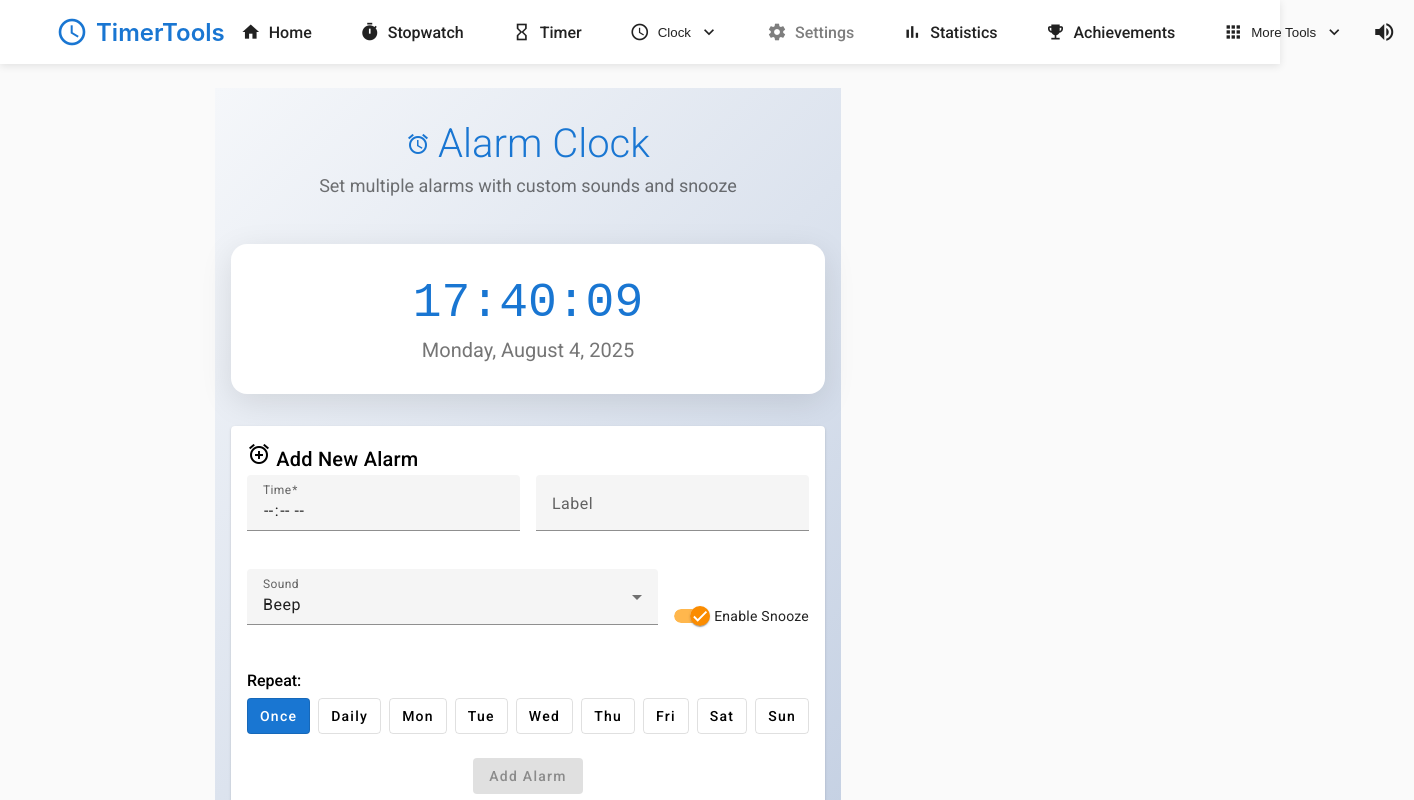
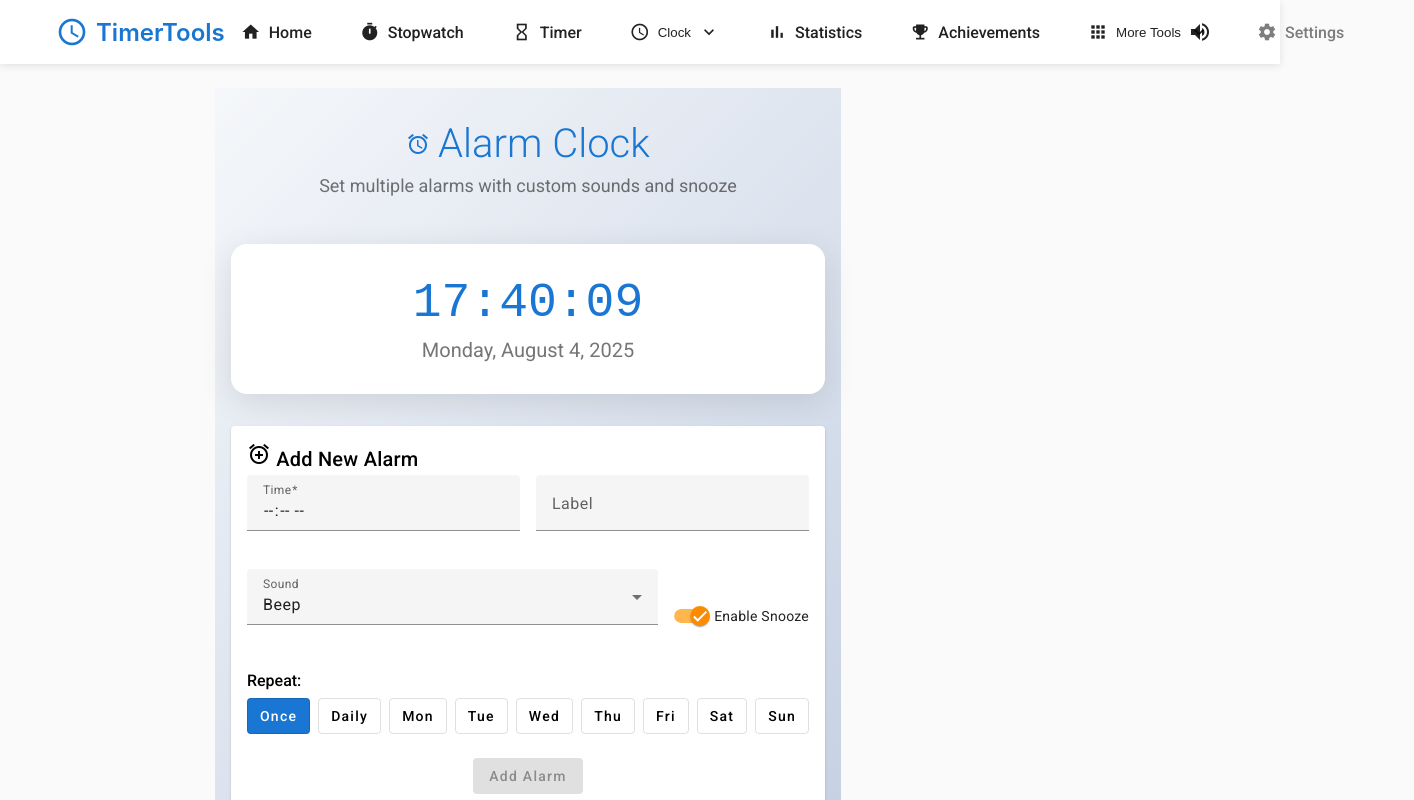
Before and after one commit to JithinM/angular-timers, an Angular app: page /clock/alarm in a window 1280 px wide. Shown: the top 800 px of the page, 1414 px wide, since content can reach past the window. Built offline with nearby package versions, Linux system fonts and the light colour scheme.

Commit message:
settings menu changes

```diff
--- a/src/app/app.component.html
+++ b/src/app/app.component.html
@@ -48,14 +48,6 @@
             </a>
           </div>
         </div>
-
-        <a routerLink="/settings"
-           class="nav-link"
-           [class.disabled]="!settingsMenuEnabled"
-           (click)="settingsMenuEnabled || $event.preventDefault()">
-          <mat-icon>settings</mat-icon>
-          <span>Settings</span>
-        </a>
 
         <a routerLink="/stats" class="nav-link">
           <mat-icon>bar_chart</mat-icon>
@@ -108,6 +100,14 @@
             </a>
           </div>
         </div>
+
+        <a routerLink="/settings"
+           class="nav-link"
+           [class.disabled]="!settingsMenuEnabled"
+           (click)="settingsMenuEnabled || $event.preventDefault()">
+          <mat-icon>settings</mat-icon>
+          <span>Settings</span>
+        </a>
       </div>
 
       <div class="nav-actions">
--- a/src/app/app.component.scss
+++ b/src/app/app.component.scss
@@ -57,6 +57,8 @@
   display: flex;
   align-items: center;
   gap: 1rem;
+  flex: 1;
+  min-width: 0;
 
   .nav-link {
     display: flex;
@@ -192,6 +194,7 @@
   display: flex;
   align-items: center;
   gap: 0.5rem;
+  flex-shrink: 0;
 
   button {
     color: var(--text-primary);
--- a/src/app/app.component.ts
+++ b/src/app/app.component.ts
@@ -32,7 +32,7 @@ export class AppComponent implements OnInit {
   mobileMenuOpen = false;
   dropdownOpen = false;
   clockDropdownOpen = false;
-  settingsMenuEnabled = false; // Disable Settings menu for now
+  settingsMenuEnabled = false; // Disable Settings menu
 
   constructor(
     public audioService: AudioService,
--- a/src/app/features/clock/alarm-clock.component.ts
+++ b/src/app/features/clock/alarm-clock.component.ts
@@ -1,5 +1,5 @@
-import { Component, OnInit, signal, computed, effect, inject } from '@angular/core';
-import { CommonModule } from '@angular/common';
+import { Component, OnInit, OnDestroy, signal, computed, effect, inject, PLATFORM_ID } from '@angular/core';
+import { CommonModule, isPlatformBrowser } from '@angular/common';
 import { FormsModule } from '@angular/forms';
 import { MatButtonModule } from '@angular/material/button';
 import { MatIconModule } from '@angular/material/icon';
@@ -464,7 +464,7 @@ interface Alarm {
     }
   `]
 })
-export class AlarmClockComponent implements OnInit {
+export class AlarmClockComponent implements OnInit, OnDestroy {
   currentTime = signal(new Date());
   alarms = signal<Alarm[]>([]);
   selectedDays = signal<string[]>(['once']);
@@ -489,10 +489,14 @@ export class AlarmClockComponent implements OnInit {
   private audioService = inject(AudioService);
   private storageService = inject(StorageService);
   private snackBar = inject(MatSnackBar);
+  private platformId = inject(PLATFORM_ID);
+  private isBrowser = isPlatformBrowser(this.platformId);
 
   ngOnInit(): void {
     this.loadAlarms();
-    this.startTimeUpdates();
+    if (this.isBrowser) {
+      this.startTimeUpdates();
+    }
   }
 
   ngOnDestroy(): void {
@@ -502,6 +506,8 @@ export class AlarmClockComponent implements OnInit {
   }
 
   private startTimeUpdates(): void {
+    if (!this.isBrowser) return;
+
     this.updateTime();
     this.timeInterval = setInterval(() => {
       this.updateTime();
@@ -526,7 +532,8 @@ export class AlarmClockComponent implements OnInit {
   }
 
   private triggerAlarm(alarm: Alarm): void {
-    // Play alarm sound
+    if (!this.isBrowser) return;
+
     // Play alarm sound using a beep pattern
     this.audioService.playPattern('completion');
 
@@ -565,7 +572,9 @@ export class AlarmClockComponent implements OnInit {
     this.newAlarmLabel = '';
     this.selectedDays.set(['once']);
 
-    this.snackBar.open('Alarm added successfully!', 'Close', { duration: 3000 });
+    if (this.isBrowser) {
+      this.snackBar.open('Alarm added successfully!', 'Close', { duration: 3000 });
+    }
   }
 
   toggleAlarm(alarm: Alarm): void {
@@ -584,7 +593,9 @@ export class AlarmClockComponent implements OnInit {
   deleteAlarm(id: string): void {
     this.alarms.update(alarms => alarms.filter(alarm => alarm.id !== id));
     this.saveAlarms();
-    this.snackBar.open('Alarm deleted', 'Close', { duration: 3000 });
+    if (this.isBrowser) {
+      this.snackBar.open('Alarm deleted', 'Close', { duration: 3000 });
+    }
   }
 
   toggleDay(day: string): void {
@@ -669,7 +680,7 @@ export class AlarmClockComponent implements OnInit {
   });
 
   private loadAlarms(): void {
-    if (typeof localStorage === 'undefined') return;
+    if (!this.isBrowser || typeof localStorage === 'undefined') return;
 
     try {
       const saved = localStorage.getItem('alarm-clock-alarms');
@@ -683,7 +694,7 @@ export class AlarmClockComponent implements OnInit {
   }
 
   private saveAlarms(): void {
-    if (typeof localStorage === 'undefined') return;
+    if (!this.isBrowser || typeof localStorage === 'undefined') return;
 
     try {
       localStorage.setItem('alarm-clock-alarms', JSON.stringify(this.alarms()));
```
